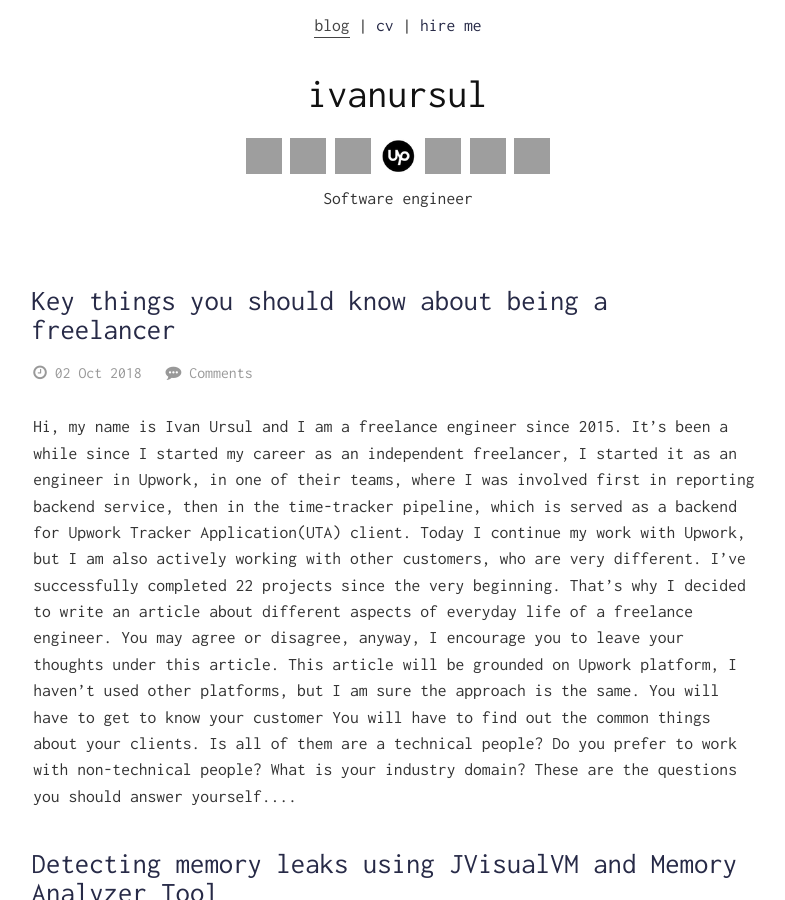
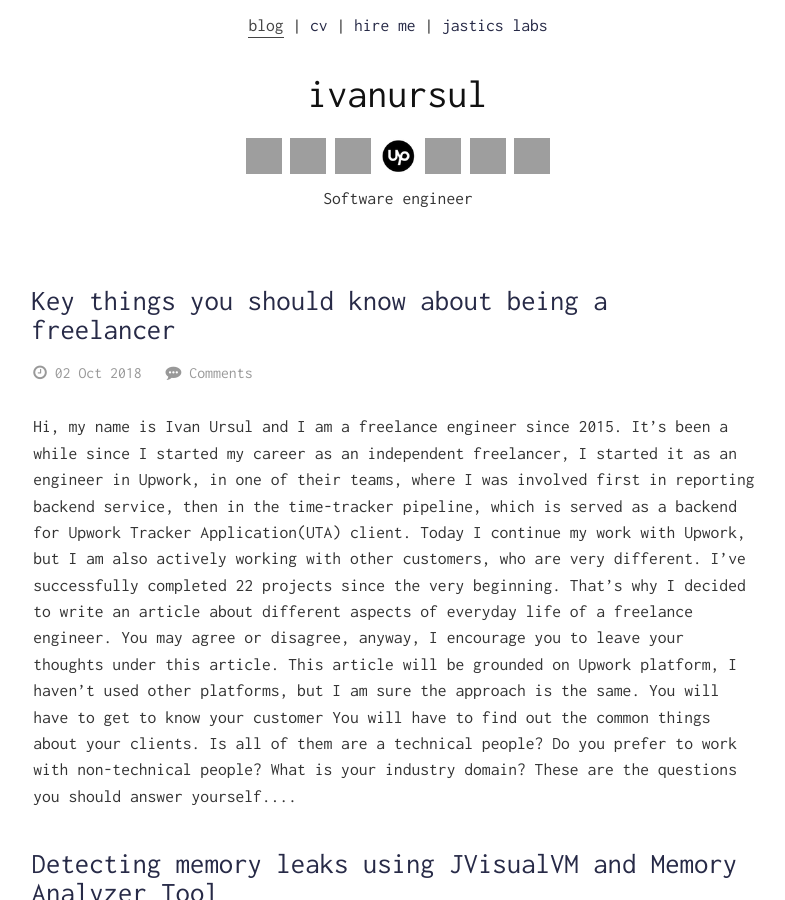
Before and after one commit to ivanursul/ivanursul, a Jekyll site: the page built from index.html, in a window 1280 px wide and 900 px high, cut to the strip 0-900 px from the top of the window. Shown: the whole strip, without its empty margins (242-1027 px from the left). Built offline with Jekyll 4.4.1, drawn with Linux system fonts in a browser that asks for light colours; the list of posts is cut into pages by our own code; comment, search, counter and statistics services are not loaded; grey boxes are pictures that could not be loaded.

```diff
--- a/_includes/header/nav.html
+++ b/_includes/header/nav.html
@@ -4,4 +4,6 @@
 	<a class="blog-nav__item {% if page.title == 'cv' %} blog-nav__item--active {% endif %}" href="{{ 'cv' | relative_url }}">cv</a>
 	|
 	<a class="blog-nav__item {% if page.title == 'Hire me' %} blog-nav__item--active {% endif %}" href="{{ 'hire_me' | relative_url }}">hire me</a>
+	|
+	<a href="https://jastics.com">jastics labs</a>
 </nav>
```
